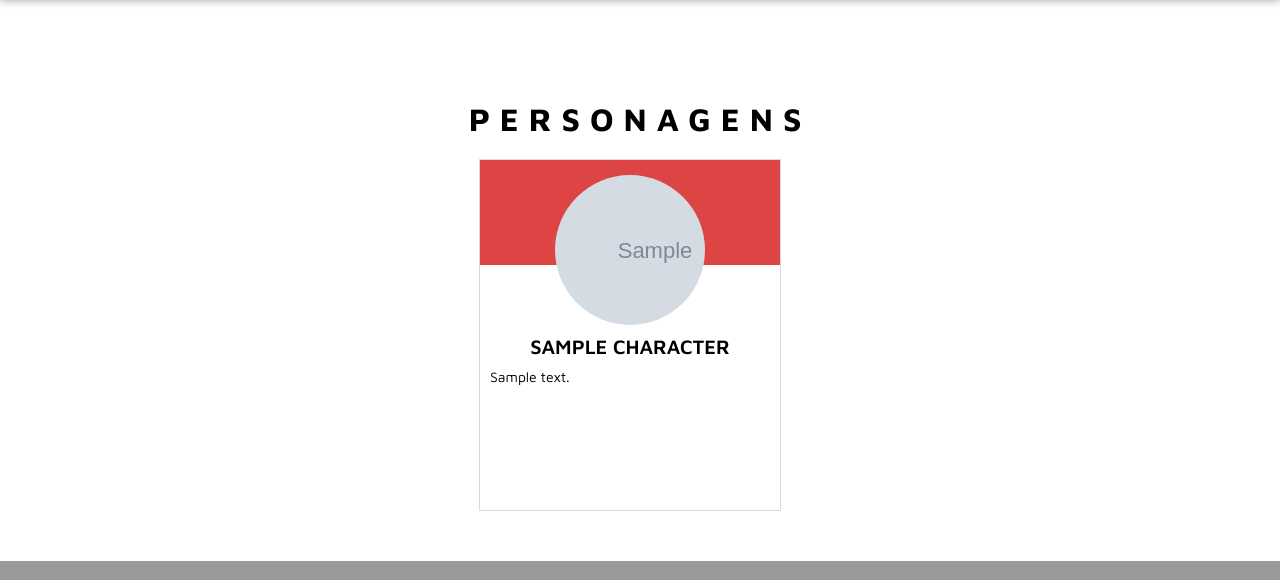
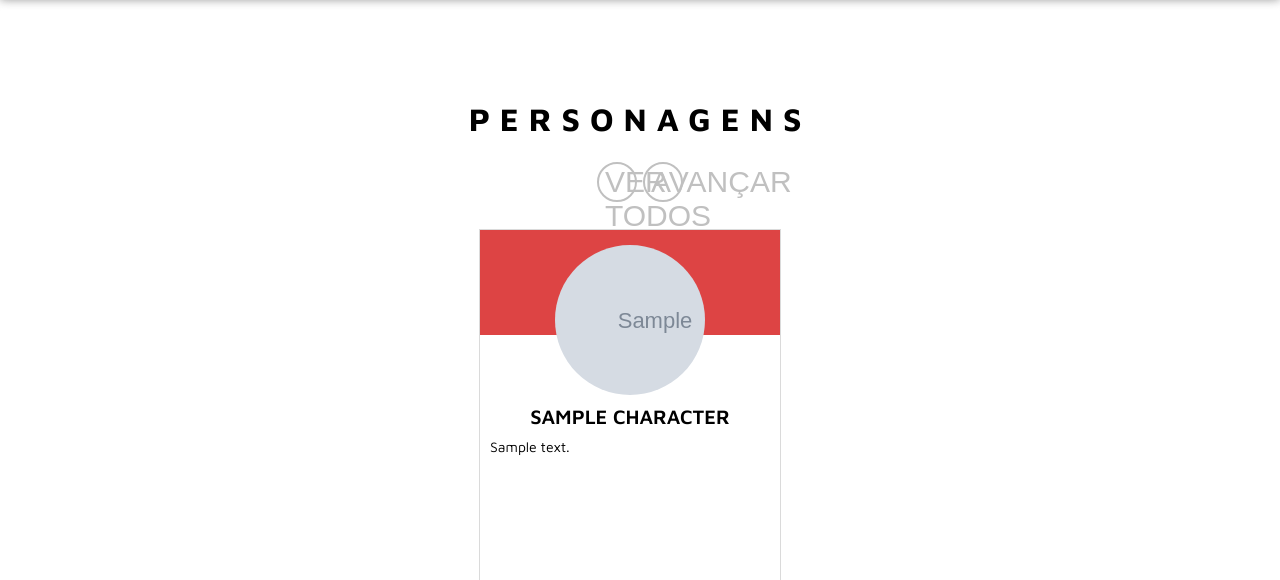
Before and after one commit to pauloandreoliv/SPA-Personagens-da-Marvel, a Flask app: template templates/index.html in a window 1280 px wide. Shown: the part 800-1380 px from the top of the page. Run offline with Flask 3, Linux system fonts and the light colour scheme; the template is opened without the code that fills it: most values are stand-ins (such as "Sample title", 1, 10 or a date in 2020); grey boxes marked "Sample" are stand-in pictures.

Commit message:
Inserindo métodos para avançar e listar todos

```diff
--- a/app.py
+++ b/app.py
@@ -1,12 +1,26 @@
 from flask import Flask, render_template
-from consumer import listing
+from consumer import listing_all, listing
 
 app = Flask(__name__)
 
-characters = listing(0,0,[])
+offset = 0
 
 @app.route("/")
 def index():
+    characters = listing(offset)
+    return render_template("index.html", characters = characters)
+
+
+@app.route("/advance", methods=["POST"])
+def advance():
+    global offset
+    offset += 20
+    characters = listing(offset)
+    return render_template("index.html", characters = characters)
+
+@app.route("/list_all", methods=["POST"])
+def list_all():
+    characters = listing_all(0,0,[])
     return render_template("index.html", characters = characters)
 
 app.run()
--- a/assets/css/style.css
+++ b/assets/css/style.css
@@ -132,3 +132,20 @@
   overflow-y: scroll;
   text-align: justify;
 }
+
+.botoes {
+    display: flex;
+    justify-content: center;
+}
+
+button {
+    width: 40px;
+    height: 40px;
+    font-size: 30px;
+    margin: 3px;
+    border-radius: 50%;
+    border: 2px solid silver;
+    background-color: transparent;
+    color: silver;
+    cursor: pointer;
+}
--- a/consumer.py
+++ b/consumer.py
@@ -14,8 +14,8 @@ md5.update(string.encode('utf-8'))
 md5_hash = md5.hexdigest()
 
 
-def request(offset):
-    request_url = f"https://gateway.marvel.com:443/v1/public/characters?limit=100&offset={offset}&apikey={public_key}&ts={timestamp}&hash={md5_hash}"
+def request(offset,limit):
+    request_url = f"https://gateway.marvel.com:443/v1/public/characters?limit={limit}&offset={offset}&apikey={public_key}&ts={timestamp}&hash={md5_hash}"
     request_return = requests.get(request_url)
     result = request_return.json()
 
@@ -24,12 +24,12 @@ def request(offset):
     return data_list
 
 
-def listing(offset, past_requests, characters):
+def listing_all(offset, past_requests, characters):
     past_requests = past_requests
 
     characters = characters
 
-    data_list = request(offset)
+    data_list = request(offset,100)
 
     results_list = data_list["results"]
     total = data_list["total"]
@@ -58,6 +58,34 @@ def listing(offset, past_requests, characters):
             if past_requests == (number_requests - 1):
                 return characters
             offset = past_requests * 100
-            return listing(offset, past_requests, characters)
+            return listing_all(offset, past_requests, characters)
 
         cont += 1
+
+def listing(offset):
+    characters = []
+
+    data_list = request(offset,20)
+
+    results_list = data_list["results"]
+
+    cont = 0
+
+    while cont < len(results_list):
+        name = results_list[cont]["name"]
+        description = results_list[cont]["description"]
+        path_thumbnail = results_list[cont]["thumbnail"]["path"]
+        extension_thumbnail = results_list[cont]["thumbnail"]["extension"]
+        thumbnail = path_thumbnail + "." + extension_thumbnail
+
+        character = {}
+        character["name"] = name
+        character["description"] = description
+        character["thumbnail"] = thumbnail
+
+        characters.append(character)
+
+        if cont == 19:
+            return characters
+
+        cont += 1
--- a/templates/index.html
+++ b/templates/index.html
@@ -21,6 +21,14 @@
   </header>
   <main>
     <h1>PERSONAGENS</h1>
+    <div class="botoes">
+      <form action="{{url_for('list_all')}}" method="POST">
+      	<button type="submit" name="list_all" id="list_all">VER TODOS</button>
+      </form>
+      <form action="{{url_for('advance')}}" method="POST">
+      	<button type="submit" name="advance" id="advance">AVANÇAR</button>
+      </form>
+    </div>
     <section class="personagens" id="1">
       {%for character in characters%}
       <div class="personagem">
```
